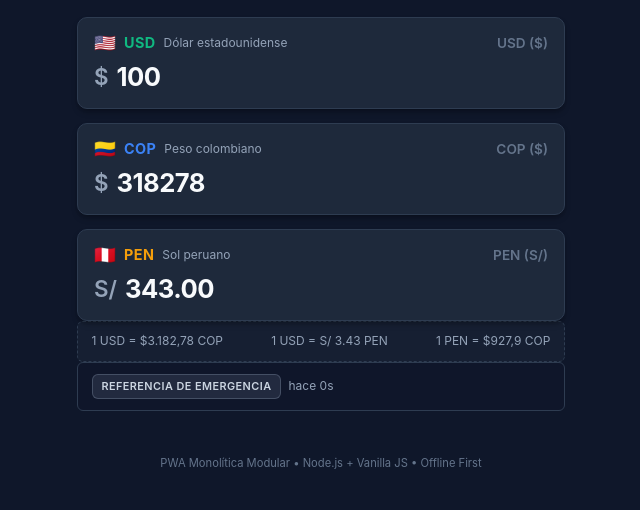
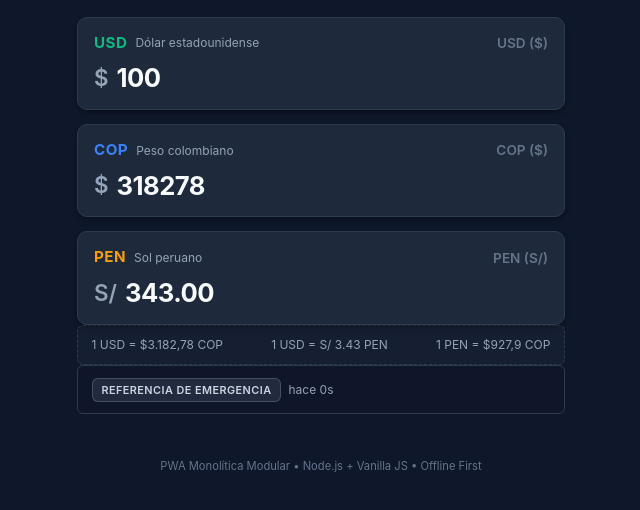
Before and after one commit to Rodriguez-Workspace/Conversor_divisas_COP-USD-PEN, a website: page public/index.html in a window 1280 px wide. Shown: the part 82-592 px from the top of the page, without its empty margins (319-959 px from the left). Drawn offline with Linux system fonts and the light colour scheme; no server answers.

Commit message:
refactor: remove redundant flag emojis from currency cards

```diff
--- a/public/css/styles.css
+++ b/public/css/styles.css
@@ -179,13 +179,8 @@ body {
   gap: 0.5rem;
 }
 
-.currency-flag {
-  font-size: 1.1rem;
-  line-height: 1;
-}
-
 .currency-code {
-  font-size: 0.9rem;
+  font-size: 0.95rem;
   font-weight: 700;
   letter-spacing: 0.03em;
 }
--- a/public/index.html
+++ b/public/index.html
@@ -68,7 +68,6 @@
         <article class="currency-card" id="card-usd">
           <div class="card-top">
             <div class="currency-identity">
-              <span class="currency-flag" aria-hidden="true">🇺🇸</span>
               <span class="currency-code usd">USD</span>
               <span class="currency-name">Dólar estadounidense</span>
             </div>
@@ -92,7 +91,6 @@
         <article class="currency-card" id="card-cop">
           <div class="card-top">
             <div class="currency-identity">
-              <span class="currency-flag" aria-hidden="true">🇨🇴</span>
               <span class="currency-code cop">COP</span>
               <span class="currency-name">Peso colombiano</span>
             </div>
@@ -116,7 +114,6 @@
         <article class="currency-card" id="card-pen">
           <div class="card-top">
             <div class="currency-identity">
-              <span class="currency-flag" aria-hidden="true">🇵🇪</span>
               <span class="currency-code pen">PEN</span>
               <span class="currency-name">Sol peruano</span>
             </div>
--- a/public/sw.js
+++ b/public/sw.js
@@ -4,7 +4,7 @@
  * - API Routes (/api/rates): Network-First con fallback a caché
  */
 
-const CACHE_NAME = 'currency-pwa-v1.0.2';
+const CACHE_NAME = 'currency-pwa-v1.0.3';
 
 // Recursos críticos para funcionamiento 100% offline
 const STATIC_ASSETS = [
```
